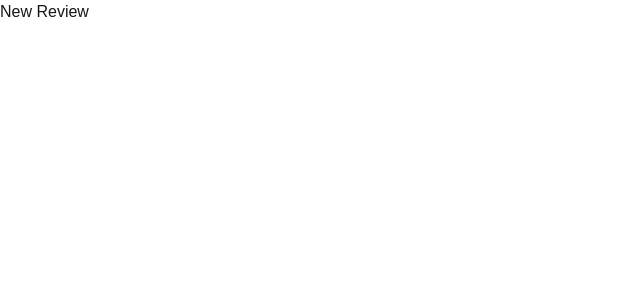
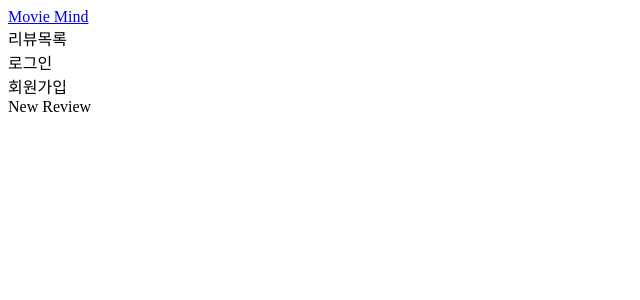
Before and after one commit to minji-bit/movie-mind-frontend, a Next.js app: page /reviews/new in a window 1280 px wide. Shown: the top 300 px of the page, without its empty margins (0-640 px from the left). Built offline with nearby package versions, Linux system fonts and the light colour scheme.

Commit message:
feat: header 메인 레이아웃에 붙이기 완료

```diff
--- a/app/layout.tsx
+++ b/app/layout.tsx
@@ -1,21 +1,4 @@
-import type { Metadata } from "next";
-import { Geist, Geist_Mono } from "next/font/google";
-import "./globals.css";
-
-const geistSans = Geist({
-  variable: "--font-geist-sans",
-  subsets: ["latin"],
-});
-
-const geistMono = Geist_Mono({
-  variable: "--font-geist-mono",
-  subsets: ["latin"],
-});
-
-export const metadata: Metadata = {
-  title: "Create Next App",
-  description: "Generated by create next app",
-};
+import Header from "@/components/common/Header";
 
 export default function RootLayout({
   children,
@@ -23,11 +6,11 @@ export default function RootLayout({
   children: React.ReactNode;
 }>) {
   return (
-    <html
-      lang="en"
-      className={`${geistSans.variable} ${geistMono.variable} h-full antialiased`}
-    >
-      <body className="min-h-full flex flex-col">{children}</body>
+    <html>
+      <body className="min-h-full flex flex-col">
+        <Header />
+        {children}
+      </body>
     </html>
   );
 }
--- /dev/null
+++ b/components/common/Header.tsx
@@ -0,0 +1,12 @@
+import Link from "next/link";
+
+export default function Header() {
+  return (
+    <div>
+      <Link href="/">Movie Mind</Link>
+      <div>리뷰목록</div>
+      <div>로그인</div>
+      <div>회원가입</div>
+    </div>
+  );
+}
```
